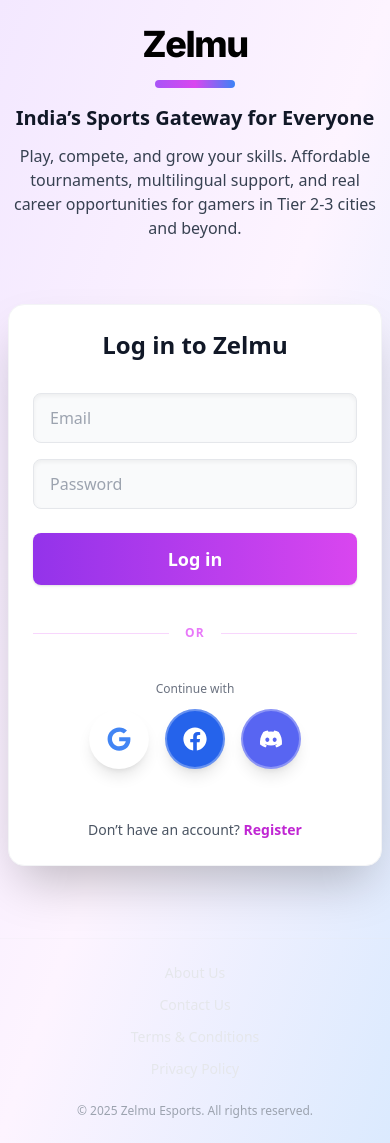
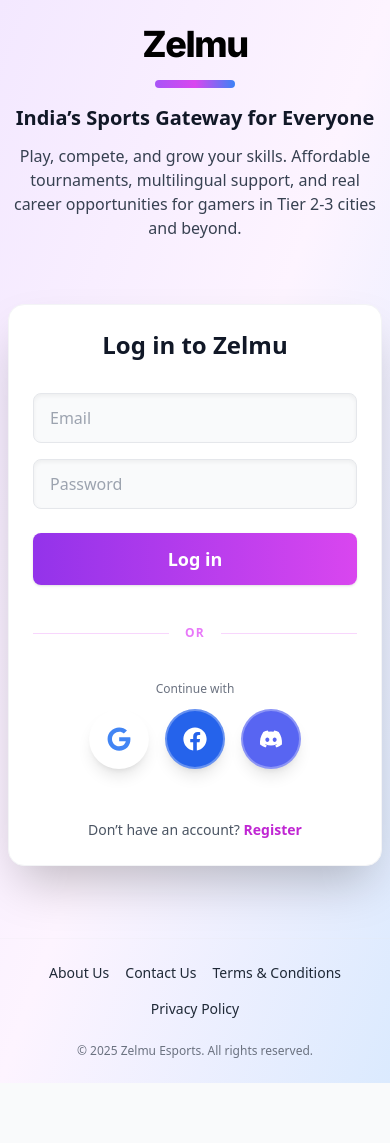
Before and after one commit to Imshouvik/zelmu-esports, a Next.js app: page / in a window 390 px wide. After the commit the page ends 1083 px from the top, so only its background shows below. Built offline with nearby package versions, Linux system fonts and the light colour scheme; no server answers.

Commit message:
Footer: always row layout on mobile, darker font for white background visibility

```diff
--- a/src/components/Footer.tsx
+++ b/src/components/Footer.tsx
@@ -2,15 +2,15 @@
 
 export default function Footer() {
   return (
-    <footer className="w-full bg-transparent text-gray-200 py-6 md:py-8 border-t border-gray-200/20 mt-12">
+    <footer className="w-full bg-transparent text-gray-800 py-6 md:py-8 border-t border-gray-200/20 mt-12">
       <div className="max-w-5xl mx-auto flex flex-col md:flex-row items-center justify-between px-4 gap-4">
-        <div className="flex flex-col sm:flex-row flex-wrap gap-3 sm:gap-6 text-sm font-medium items-center justify-center w-full md:w-auto">
-          <Link href="/about-us" className="hover:underline hover:text-white transition">About Us</Link>
-          <Link href="/contact-us" className="hover:underline hover:text-white transition">Contact Us</Link>
-          <Link href="/terms-and-conditions" className="hover:underline hover:text-white transition">Terms & Conditions</Link>
-          <Link href="/privacy-policy" className="hover:underline hover:text-white transition">Privacy Policy</Link>
+        <div className="flex flex-row flex-wrap gap-4 sm:gap-6 text-sm font-medium items-center justify-center w-full md:w-auto">
+          <Link href="/about-us" className="hover:underline hover:text-fuchsia-600 transition">About Us</Link>
+          <Link href="/contact-us" className="hover:underline hover:text-fuchsia-600 transition">Contact Us</Link>
+          <Link href="/terms-and-conditions" className="hover:underline hover:text-fuchsia-600 transition">Terms & Conditions</Link>
+          <Link href="/privacy-policy" className="hover:underline hover:text-fuchsia-600 transition">Privacy Policy</Link>
         </div>
-        <div className="text-xs text-gray-400 mt-2 md:mt-0 text-center w-full md:w-auto">© {new Date().getFullYear()} Zelmu Esports. All rights reserved.</div>
+        <div className="text-xs text-gray-500 mt-2 md:mt-0 text-center w-full md:w-auto">© {new Date().getFullYear()} Zelmu Esports. All rights reserved.</div>
       </div>
     </footer>
   );
```
